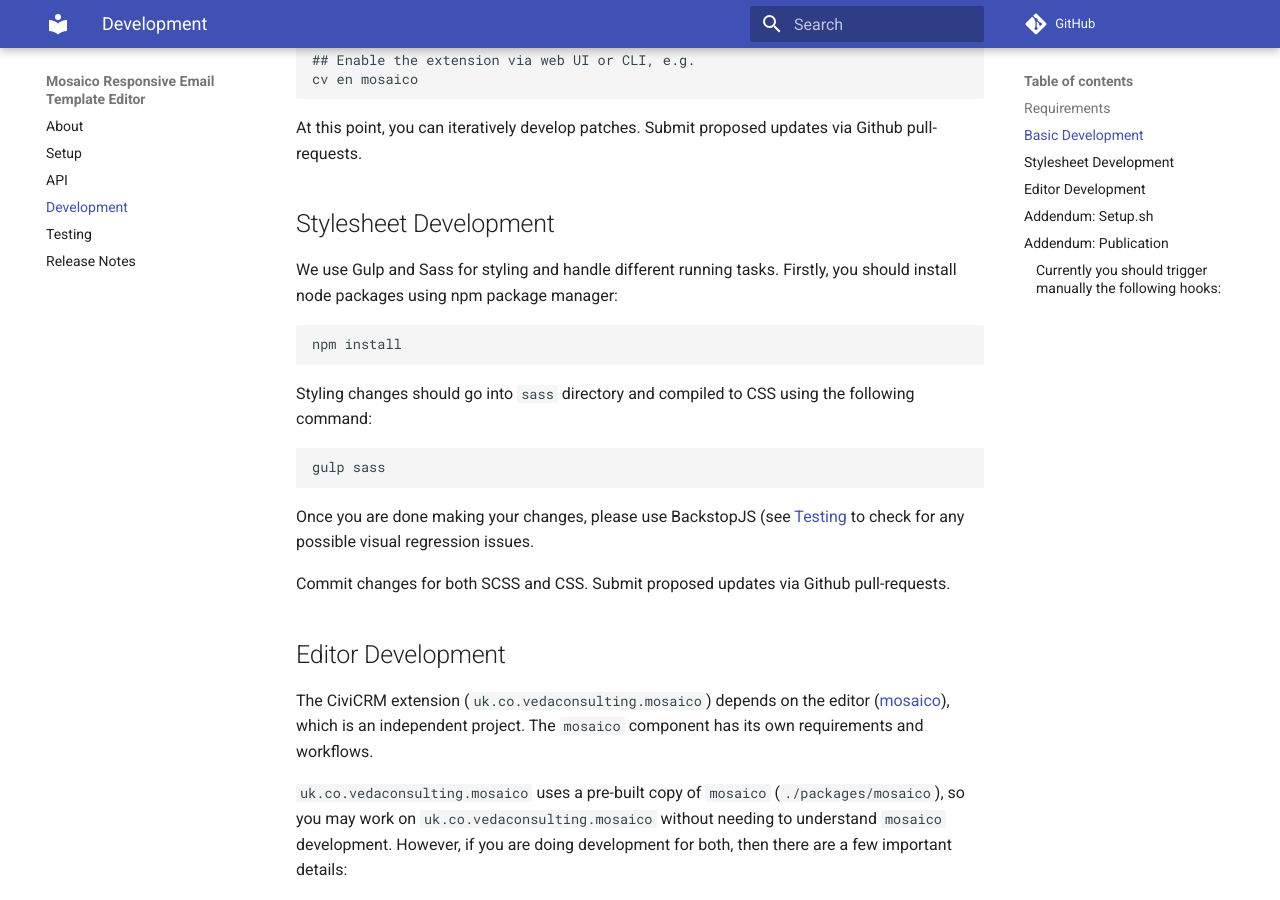
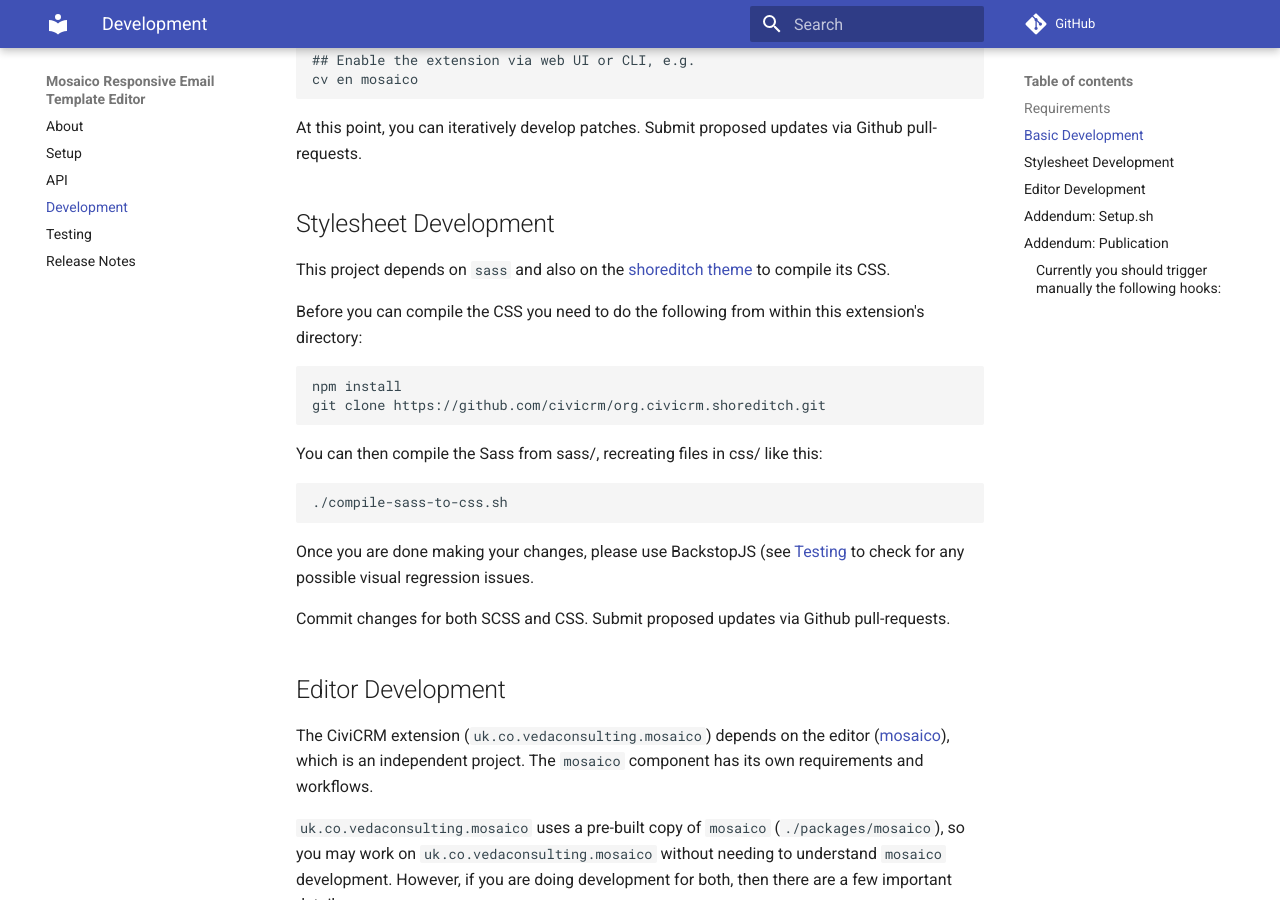
Before and after one commit to veda-consulting-company/uk.co.vedaconsulting.mosaico, an MkDocs documentation site: the page built from docs/develop.md, in a window 1280 px wide and 900 px high, scrolled down 1118 px. Built offline with MkDocs 1.6.1 and Material for MkDocs 9.7.7, drawn with Linux system fonts in a browser that asks for light colours; comment, search, counter and statistics services are not loaded.

Commit message:
update build docs

````diff
--- a/docs/develop.md
+++ b/docs/develop.md
@@ -44,15 +44,19 @@
 
 ## Stylesheet Development
 
-We use Gulp and Sass for styling and handle different running tasks. Firstly, you should install node packages using npm package manager:
+This project depends on `sass` and also on the [shoreditch theme](https://github.com/civicrm/org.civicrm.shoreditch/) to compile its CSS.
+
+Before you can compile the CSS you need to do the following from within this extension's directory:
 
 ```
 npm install
+git clone https://github.com/civicrm/org.civicrm.shoreditch.git
 ```
 
-Styling changes should go into `sass` directory and compiled to CSS using the following command:
+You can then compile the Sass from sass/, recreating files in css/ like this:
+
 ```
-gulp sass
+./compile-sass-to-css.sh
 ```
 
 Once you are done making your changes, please use BackstopJS (see [Testing](/testing#backstopjs-visual-regression-testing) to check for any possible visual regression issues.
````
Also changed, not shown: 1 other file.
